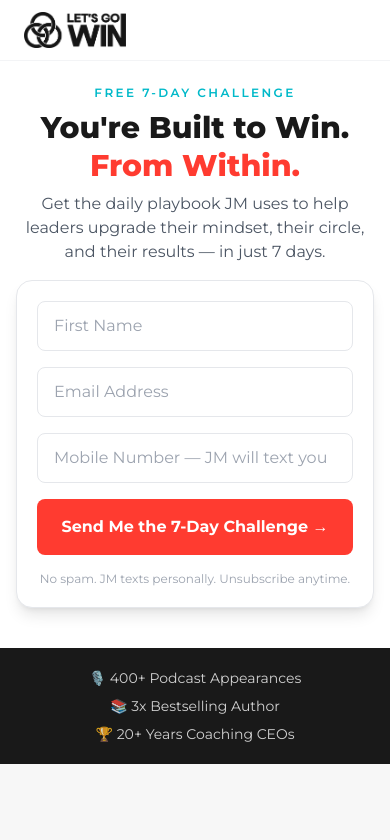
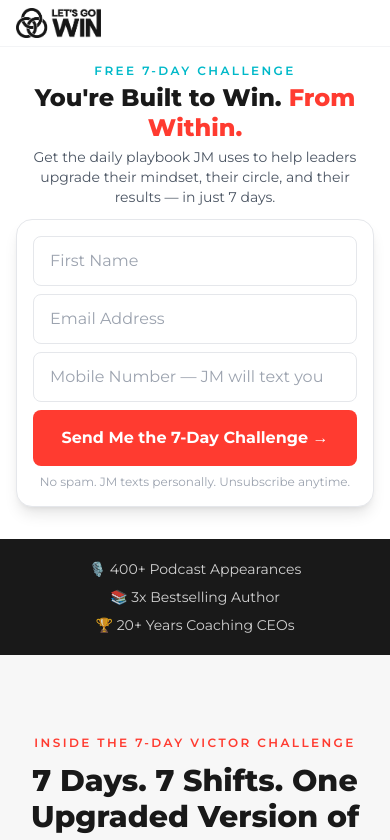
Before and after one commit to letsgowincom/victor-challenge, a Next.js app: page /victor-challenge in a window 390 px wide. Shown: the top 840 px of the page. Built offline with nearby package versions, Linux system fonts and the light colour scheme; no server answers.

Commit message:
Mobile: squeeze nav+hero harder so CTA button is above fold

```diff
--- a/src/app/victor-challenge/page.tsx
+++ b/src/app/victor-challenge/page.tsx
@@ -89,28 +89,28 @@ export default function OptInPage() {
   return (
     <main>
       {/* ── NAV ── */}
-      <nav className="bg-white px-6 py-3 border-b border-gray-100">
+      <nav className="bg-white px-4 py-2 border-b border-gray-100">
         {/* eslint-disable-next-line @next/next/no-img-element */}
         <img
           src="/images/lgw-logo-black.png"
           alt="Let's Go Win"
-          className="h-[36px] w-auto"
+          className="h-[30px] w-auto"
         />
       </nav>
 
       {/* ── SECTION 1: HERO ── */}
-      {/* Mobile: tight padding so form hits above the fold */}
-      <section className="bg-white px-4 pt-6 pb-10 text-center md:py-20">
-        <p className="mb-2 text-xs font-semibold uppercase tracking-[0.2em] text-[#00B9C9]">
+      {/* Mobile: ultra-tight padding so CTA button hits above the fold */}
+      <section className="bg-white px-4 pt-4 pb-8 text-center md:py-20">
+        <p className="mb-1 text-xs font-semibold uppercase tracking-[0.2em] text-[#00B9C9]">
           Free 7-Day Challenge
         </p>
 
-        <h1 className="mx-auto mb-2 max-w-2xl text-3xl font-extrabold leading-tight text-[#191919] md:text-5xl md:mb-4">
+        <h1 className="mx-auto mb-1 max-w-2xl text-2xl font-extrabold leading-tight text-[#191919] md:text-5xl md:mb-4">
           You&apos;re Built to Win.{" "}
           <span className="text-[#FF3B30]">From Within.</span>
         </h1>
 
-        <p className="mx-auto mb-4 max-w-xl text-base text-gray-600 md:text-xl md:mb-10">
+        <p className="mx-auto mb-3 max-w-xl text-sm text-gray-600 md:text-xl md:mb-10">
           Get the daily playbook JM uses to help leaders upgrade their mindset,
           their circle, and their results — in just 7 days.
         </p>
@@ -118,9 +118,9 @@ export default function OptInPage() {
         {/* OPT-IN FORM */}
         <div
           id="optin-form"
-          className="mx-auto max-w-[480px] rounded-2xl border border-gray-200 bg-white p-5 shadow-lg md:p-8"
+          className="mx-auto max-w-[480px] rounded-2xl border border-gray-200 bg-white p-4 shadow-lg md:p-8"
         >
-          <form onSubmit={handleSubmit} className="flex flex-col gap-4">
+          <form onSubmit={handleSubmit} className="flex flex-col gap-2 md:gap-4">
             <input
               type="text"
               placeholder="First Name"
```
